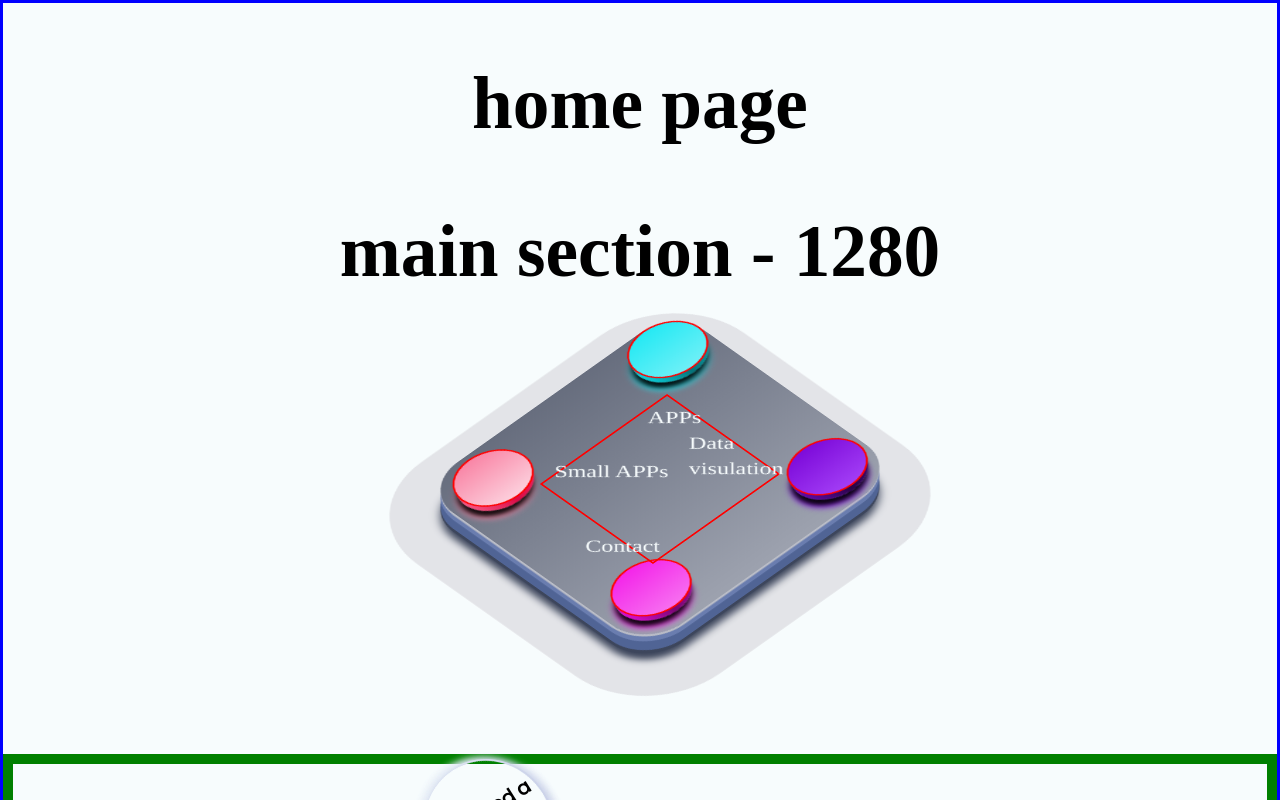
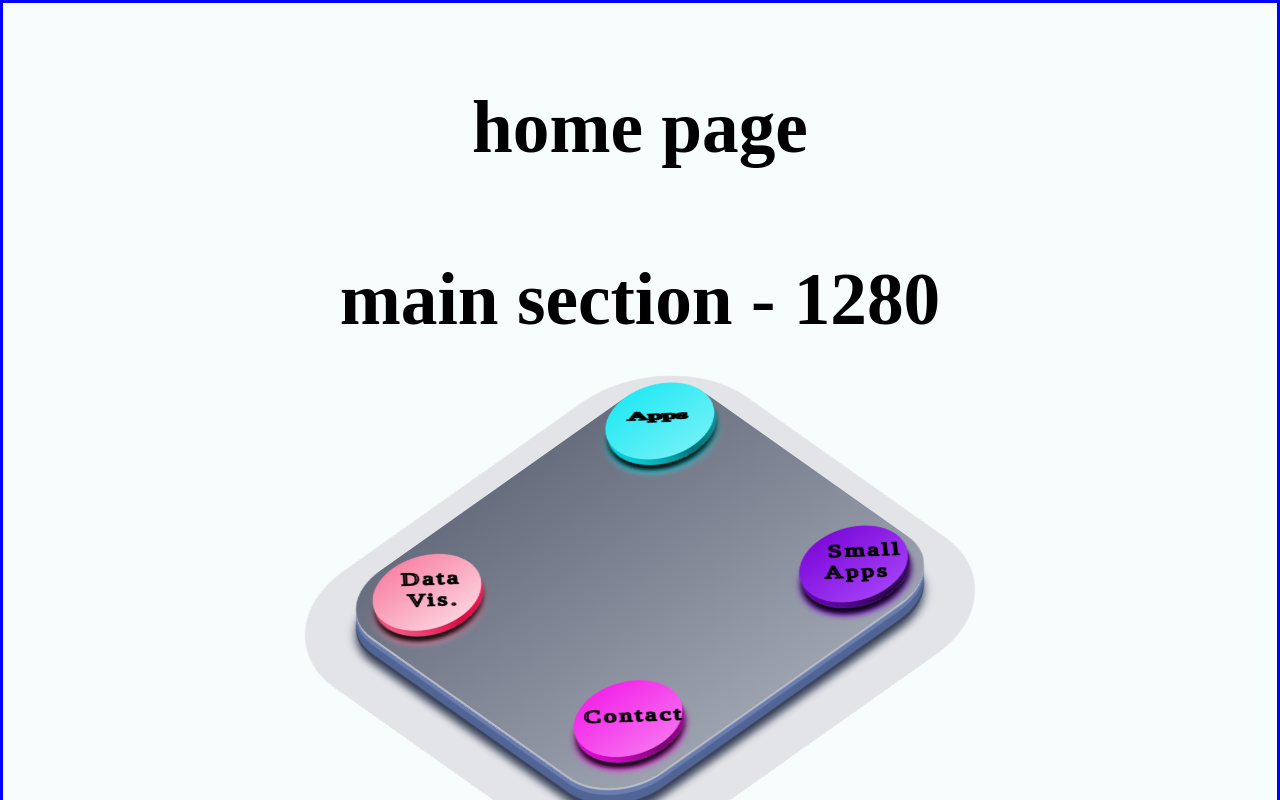
Before and after one commit to Yaron-Ender/portfolio, a React (Vite) app: page / in a window 1280 px wide. Shown: the top 800 px of the page. Built offline with nearby package versions, Linux system fonts and the light colour scheme; a web font is replaced by a local one.

Commit message:
navbar funcionaliry

```diff
--- a/src/componenet/MainNav.jsx
+++ b/src/componenet/MainNav.jsx
@@ -6,6 +6,11 @@ document.querySelectorAll(".main-navbar__content div").forEach((el)=>{
   el.classList.remove("transform");
   }
 })
+console.log(e)
+console.log(e.target.getAttribute('attr'));
+if(e.target.nodeName==='svg'){
+
+}
 e.target.parentNode.classList.add('transform')
   }
 return (
@@ -13,27 +18,50 @@ return (
     <div className="main-navbar__content">
 <div className="main-navbar__content--cyan" onClick={handleClick}>
 <span>
-
-        <svg>
-          <text>APPs</text>
+<svg attr='cyan'>
+<g transform="rotate(-48 49 85)">
+<text x="25%" y="50%" textLength="60" lengthAdjust="spacingAndGlyphs" attr='cyan' >Apps
+</text>
+</g>
 </svg>
 </span>
 </div>
 <div className="main-navbar__content--purple" onClick={handleClick}>
-        <span></span>
+<span>
+<svg>
+<g   transform="rotate(-48 60 90)">
+<text x="40%" y="40%" style={{'fontSize':'25px','letterSpacing':'0.2rem'}}>Small
+</text>
+<text x="35%" y="60%" style={{'fontSize':'25px','letterSpacing':'0.2rem'}}> Apps
+</text>
+</g>
+</svg>
+</span>
 </div>
 <div className="main-navbar__content--magenta" onClick={handleClick}>
-        <span></span>
+<span>
+<svg>
+<g   transform="rotate(-48 60 90)">
+<text attr='magenta' x="20%" y="50%" style={{'fontSize':'25px','letterSpacing':'0.2rem'}}>Contact
+</text>
+</g>
+</svg>
+</span>
 </div>
+
 <div className="main-navbar__content--pink" onClick={handleClick}>
-        <span></span>
+<span>
+<svg>
+<g   transform="rotate(-48 60 90)">
+<text x="40%" y="40%" style={{'fontSize':'25px','letterSpacing':'0.2rem'}}>Data
+</text>
+<text x="45%" y="60%" style={{'fontSize':'25px','letterSpacing':'0.2rem'}}> Vis.
+</text>
+</g>
+</svg>
+</span>
 </div>
-      <div className="tick-container">
-        <span className="text">APPs</span>
-        <span className="text">Data visulation</span>
-        <span className="text">Small APPs</span>
-        <span className="text">Contact</span>
-      </div>
+
     </div>
   </div>
 );
--- a/src/style/mainNav.scss
+++ b/src/style/mainNav.scss
@@ -1,5 +1,5 @@
 .main-navbar{
-width:20rem;
+width:25rem;
 aspect-ratio:1;
 display: grid;
 place-items:center;
@@ -8,7 +8,7 @@ place-items:center;
 #{hsl($hue, 10%, 45%)},
 #{hsl($hue, 10%, 65%)}
   );
-transform:translateX(50%) rotateX(45deg) rotateZ(45deg);
+transform:translateX(25%) rotateX(45deg) rotateZ(45deg);
 border-radius: 15%;
 box-shadow:.15em 0.15em 0  #{hsl($hue, 10%,75%)},
 0.45em 0.45em 0 #{hsl($hue, 30%,55%)},
@@ -23,44 +23,8 @@ width:100%;
 aspect-ratio:1;
 transform-style: preserve-3d;
 position: relative;
-& >.tick-container{
-border:2px solid red;
-position: absolute;
-content: "";
-inset: 0;
-width:50%;
-height:50%;
-transform: translate(50%,50%);
-& > span{
-position: absolute;
- font-size:$fs-400;
- color:hsl($bkg);
-
-}
-& >span:nth-child(1){
-top:0;
-left:0;
- transform:translate(0%,-5%) rotateZ(-45deg);
-}
-& >span:nth-child(2){
-  top:0%;
-  left:100%;
-  transform:translate(-100%,-35%) rotateZ(-45deg);
-}
-& >span:nth-child(3){
-  top:100%;
-  left:-50%;
-  transform:translate(50%,-220%) rotateZ(-45deg);
-}
-& >span:nth-child(4){
-  top:100%;
-  left:100%;
-  transform:translate(-100%,-35%) rotateZ(-45deg);
-
-}
-}
-& > div:not(.tick-container){
-width:4.5rem;
+& > div{
+width:6rem;
 aspect-ratio:0.8;
 border-radius:50%;
 position: relative;
@@ -74,7 +38,6 @@ content: "";
 inset: 0;
 width:100%;
 border-radius: inherit;
-border: 2px solid red;
 display:flex;
 justify-content: center;
 align-items:center;
@@ -87,6 +50,11 @@ height:100%;
 z-index:-2;
 transition: box-shadow 0.15s linear;
 border-radius: inherit;
+}
+& svg text{
+ fill:transparent;
+ stroke:black;
+ stroke-width:2;
 }
 }
 }
```
Lines whose indentation alone changed are shown as unchanged.
